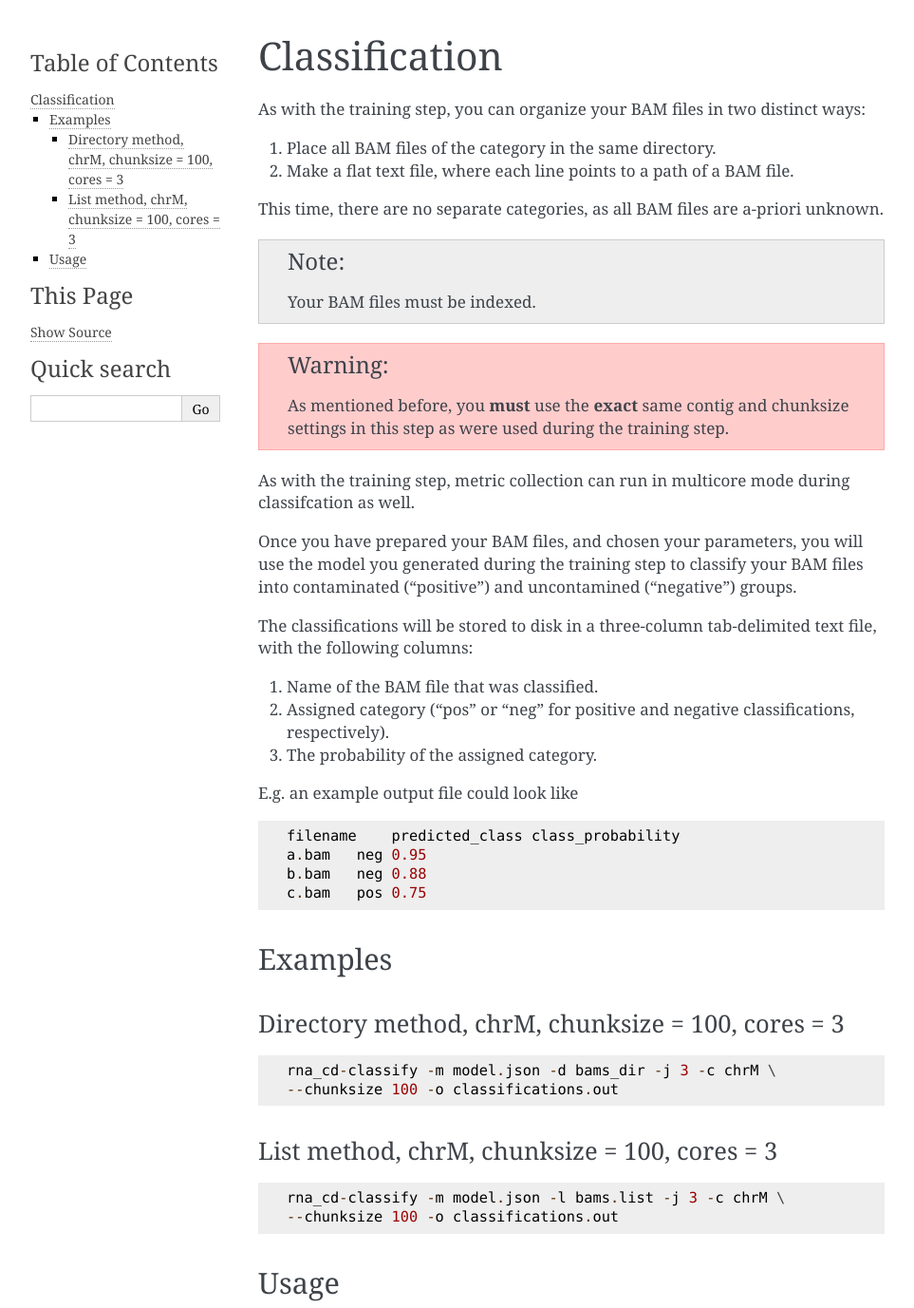
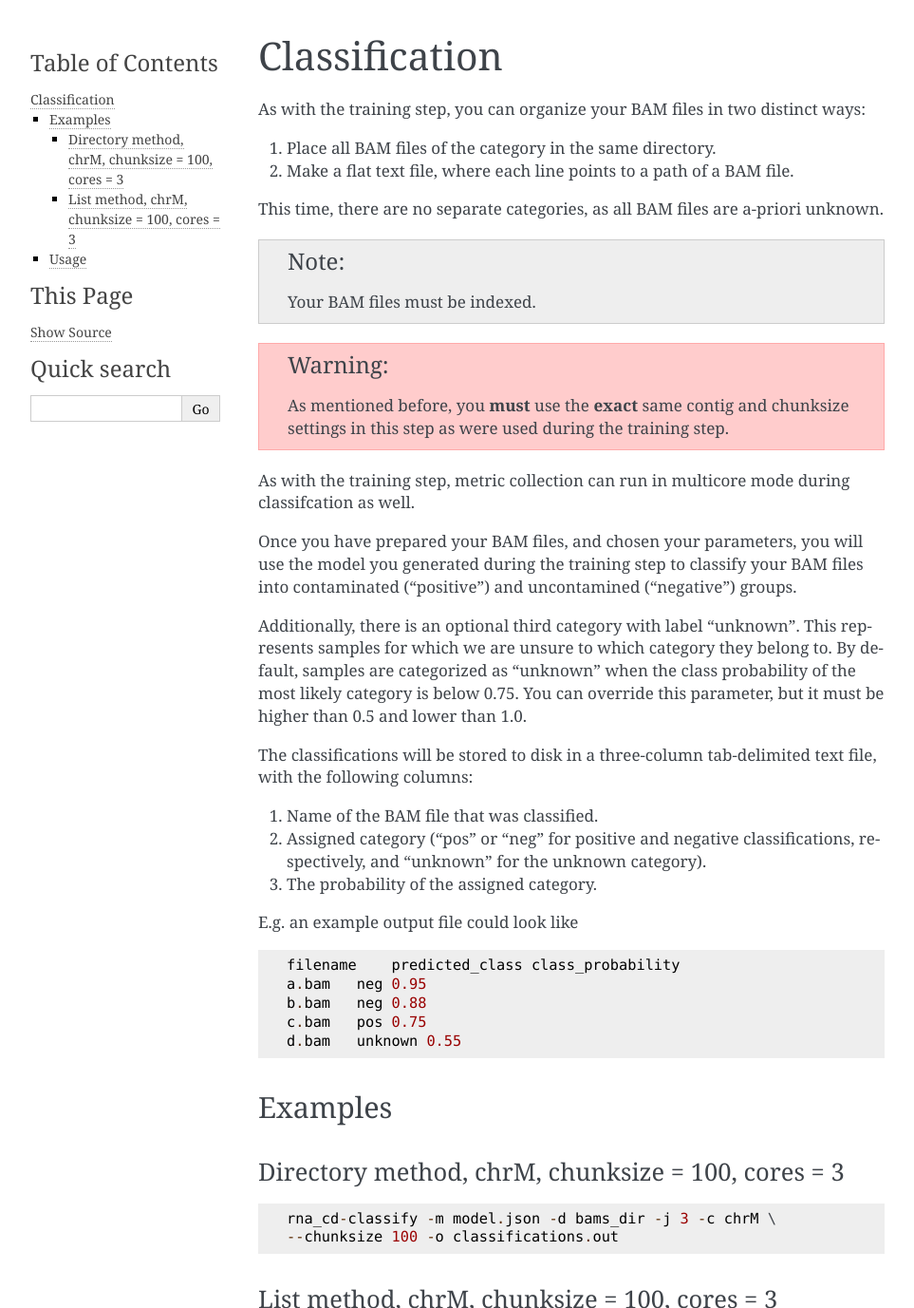
Before and after one commit to LUMC/rna_cd, a Sphinx documentation site: the page built from docs/source/classification.rst, in a window 1280 px wide, cut to the strip 0-1377 px from the top of the page. Shown: the whole strip at 95% size, without its empty margins (148-1111 px from the left). Built offline with Sphinx 7.4.7, drawn with Linux system fonts in a browser that asks for light colours.

Commit message:
doc update

```diff
--- a/docs/source/changelog.rst
+++ b/docs/source/changelog.rst
@@ -7,3 +7,4 @@ Changelog
 * Make tool
 * Add tests
 * Add sphinx documentation
+* Add optional 'unknown' category.
--- a/docs/source/classification.rst
+++ b/docs/source/classification.rst
@@ -24,12 +24,18 @@ use the model you generated during the training step to classify your
 BAM files into contaminated ("positive") and uncontamined ("negative")
 groups.
 
+Additionally, there is an optional third category with label "unknown". This
+represents samples for which we are unsure to which category they belong
+to. By default, samples are categorized as "unknown" when the class
+probability of the most likely category is below 0.75. You can override this
+parameter, but it must be higher than 0.5 and lower than 1.0.
+
 The classifications will be stored to disk in a three-column tab-delimited
 text file, with the following columns:
 
 1. Name of the BAM file that was classified.
 2. Assigned category ("pos" or "neg" for positive and negative classifications,
-   respectively).
+   respectively, and "unknown" for the unknown category).
 3. The probability of the assigned category.
 
 E.g. an example output file could look like
@@ -40,6 +46,7 @@ E.g. an example output file could look like
     a.bam   neg 0.95
     b.bam   neg 0.88
     c.bam   pos 0.75
+    d.bam   unknown 0.55
 
 
 Examples
```
